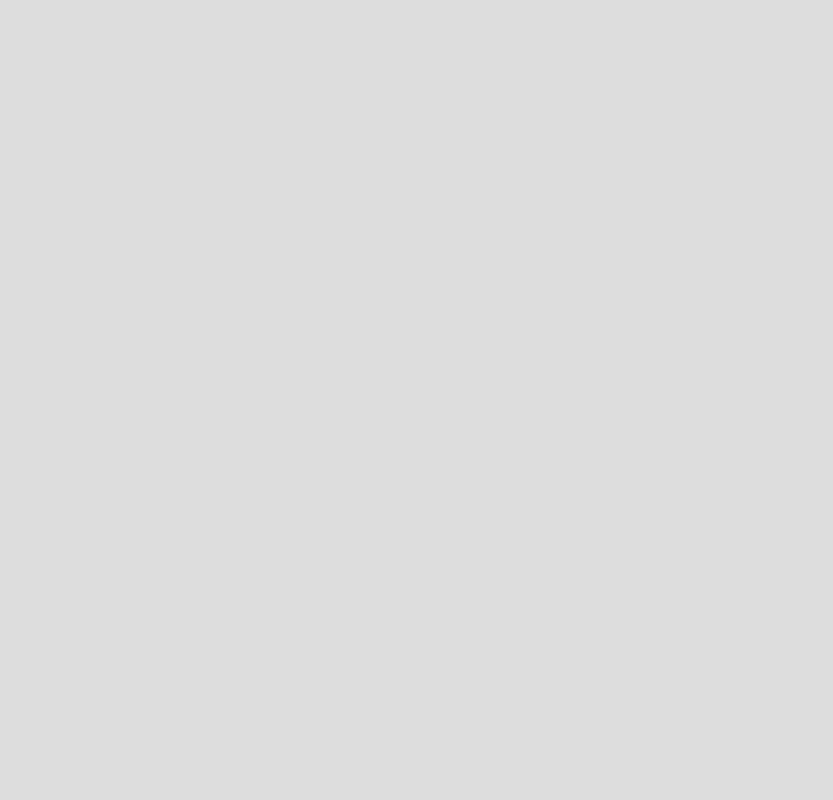
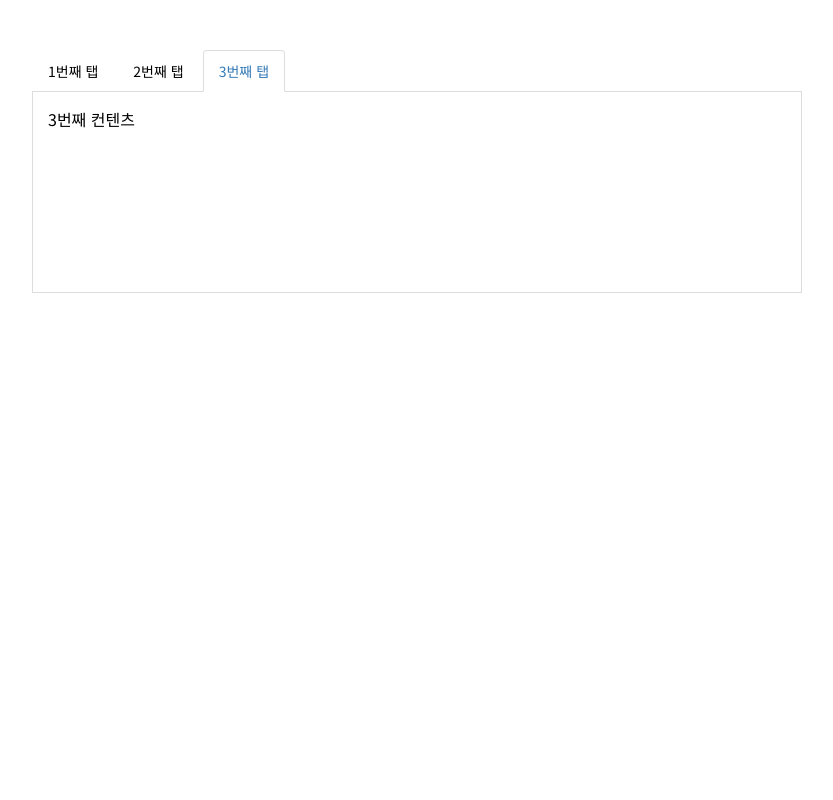
Before and after one commit to ajjsss7899/tab-refresh, a plain HTML site: page index.html in a window 1280 px wide. Shown: the top 800 px of the page, without its empty margins (223-1056 px from the left). Drawn offline with nearby package versions, Linux system fonts and the light colour scheme.

Commit message:
Update index.html

```diff
--- a/index.html
+++ b/index.html
@@ -5,21 +5,32 @@
 <meta http-equiv="X-UA-Compatible" content="IE=Edge">
 <title>타이틀</title>
 <meta name="viewport" content="width=device-width, initial-scale=1">
+<link rel="preconnect" href="https://fonts.googleapis.com">
+<link rel="preconnect" href="https://fonts.gstatic.com" crossorigin>
+<link href="https://fonts.googleapis.com/css2?family=Noto+Sans+KR&display=swap" rel="stylesheet">
 <script src="https://code.jquery.com/jquery-1.12.4.min.js" integrity="sha256-ZosEbRLbNQzLpnKIkEdrPv7lOy9C27hHQ+Xp8a4MxAQ=" crossorigin="anonymous"></script>
+
 <style>
-* {margin: 0;padding: 0;box-sizing: border-box;}
+* {margin: 0;padding: 0;font-family: 'Noto Sans KR', sans-serif;box-sizing: border-box;}
 ul, li {list-style: none;}
-.tab_list {height: 500px;}
+.tab_wrap {max-width: 800px;margin: 50px auto 0;padding: 0 15px;}
+.tab_wrap .tit_list {position: relative;font-size: 0;}
+.tab_wrap .tit_list:before {content:'';position: absolute;bottom: 0;left: 0;width: 100%;height: 1px;background: #ddd;z-index: 1;}
+.tab_wrap .tit_list > li {display: inline-block;vertical-align: top;margin-right: 3px;}
+.tab_wrap .tit_list > li a {display: inline-block;padding: 10px 15px;border: 1px solid #fff;border-radius:4px 4px 0 0;font-size: 14px;color: #000;text-decoration: none;}
+.tab_wrap .tit_list > li a:hover {background: #efefef;border-color: #efefef;}
+.tab_wrap .tit_list > li.active a {position: relative;border-color: #ddd;border-bottom: 1px solid #fff;background: #fff;color: #337ab7;z-index: 2;}
+.tab_wrap .tab_con {border: 1px solid #ddd;border-top: none;}
+.tab_wrap .tab_con .tab_list {display: none;height: 200px;padding: 15px;}
 </style>
 </head>
 <body>
-<div style="background: #ddd; height: 1000px;width: 100%;"></div>
 <div class="tab_wrap">
     <!-- 디폴트 선택 li에 active 클래스 추가 -->
     <ul class="tit_list">
-        <li><a href="#con01">2000 ~ 2009</a></li>
-        <li><a href="#con02">2010 ~ 2019</a></li>
-        <li class="active"><a href="#con03">2020 ~ 현재</a></li>
+        <li><a href="#con01">1번째 탭</a></li>
+        <li><a href="#con02">2번째 탭</a></li>
+        <li class="active"><a href="#con03">3번째 탭</a></li>
     </ul>
 
     <div class="tab_con">
@@ -40,16 +51,10 @@ ul, li {list-style: none;}
 $(document).ready(function(){
     tab();
 })
+
 function tab(){
-    var urlParam = location.href.split('?')[1];
-    if(urlParam == undefined){
-        urlParam = '';
-    }else{
-        urlParam = '?'+urlParam;
-    }
-
-    //탭메뉴 실행
-    $(".tab_wrap .tit_list > li a").on( "click", function(e) {
+    //탭메뉴 클릭할 때 실행
+    $(".tab_wrap .tit_list > li a").stop().on( "click", function(e) {
         e.preventDefault();
 
         //초기화
@@ -59,38 +64,18 @@ function tab(){
         //실행
         $(this).parent().addClass("active");
         var activeTab = $(this).attr("href");
-        $(activeTab).fadeIn();
+        $(activeTab).show();
 
-        getNewUrl('tabName', urlParam);
-        function getNewUrl(paramName, oldUrl) {
-            var newUrl;
-            var urlChk = new RegExp(`[?&]${paramName}\\s*=`);
-            var urlChk2 = new RegExp(`(?:([?&])${paramName}\\s*=[^?&]*)`)
-
-
-            if (urlChk.test(oldUrl)) { //해당 파라미터가 있을 때
-                newUrl = oldUrl.replace(urlChk2, "$1"+paramName+"=" + activeTab);
-            } else if (/\?/.test(oldUrl)) { //해당 파라미터가 없고 다른 파라미터가 있을 때
-                newUrl = oldUrl + "&"+paramName+"=" + activeTab;
-            } else { //파라미터가 없을 때
-                newUrl = oldUrl + "?"+paramName+"=" + activeTab;
-            }
-            history.pushState(null, null, newUrl);
-        }
+        //해시태그 값 변경
+        history.pushState(null, null, activeTab);
     });
 
-    function getParameter(name) {
-        name = name.replace(/[\[]/, "\\[").replace(/[\]]/, "\\]");
-        var regex = new RegExp("[\\?&]" + name + "=([^&#]*)"),
-            results = regex.exec(location.search);
-        return results === null ? "" : decodeURIComponent(results[1].replace(/\+/g, " "));
-    }
-    var getName = getParameter('tabName');
-    console.log(getName)
-
-    //탭메뉴 기본값 설정
-    $(".tab_wrap .tab_list").hide();
-
+    //해시태그 체크
+    var hashChk = location.hash;
+    if(hashChk != ''){ //해시태그 값이 있으면 해시태그 값 기준으로 탭메뉴 선택
+        $('.tab_wrap .tit_list > li a[href="'+hashChk+'"]').parent().addClass('active');
+        $('.tab_wrap .tit_list > li a[href="'+hashChk+'"]').trigger('click');
+    }else{ //해시태그 값이 없으면 active 클래스 기준으로 탭메뉴 선택
         var activeChk = 0;
         $(".tab_wrap .tit_list > li").each(function(i) {
             if ($(this).hasClass("active")){
@@ -105,6 +90,8 @@ function tab(){
             $(".tab_wrap .tit_list > li:first-child a").trigger("click");
         }
     }
+}
+
 </script>
 </body>
 </html>
```
Lines whose indentation alone changed are shown as unchanged.
